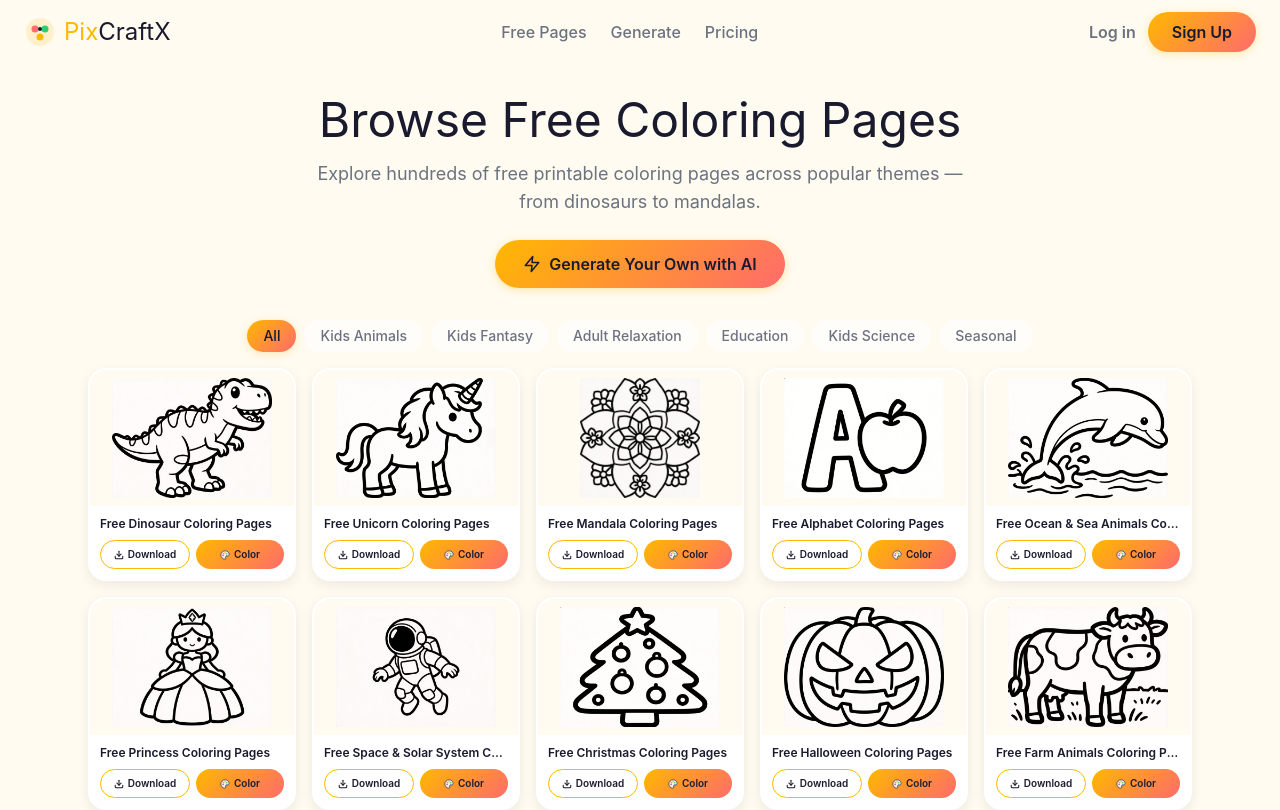
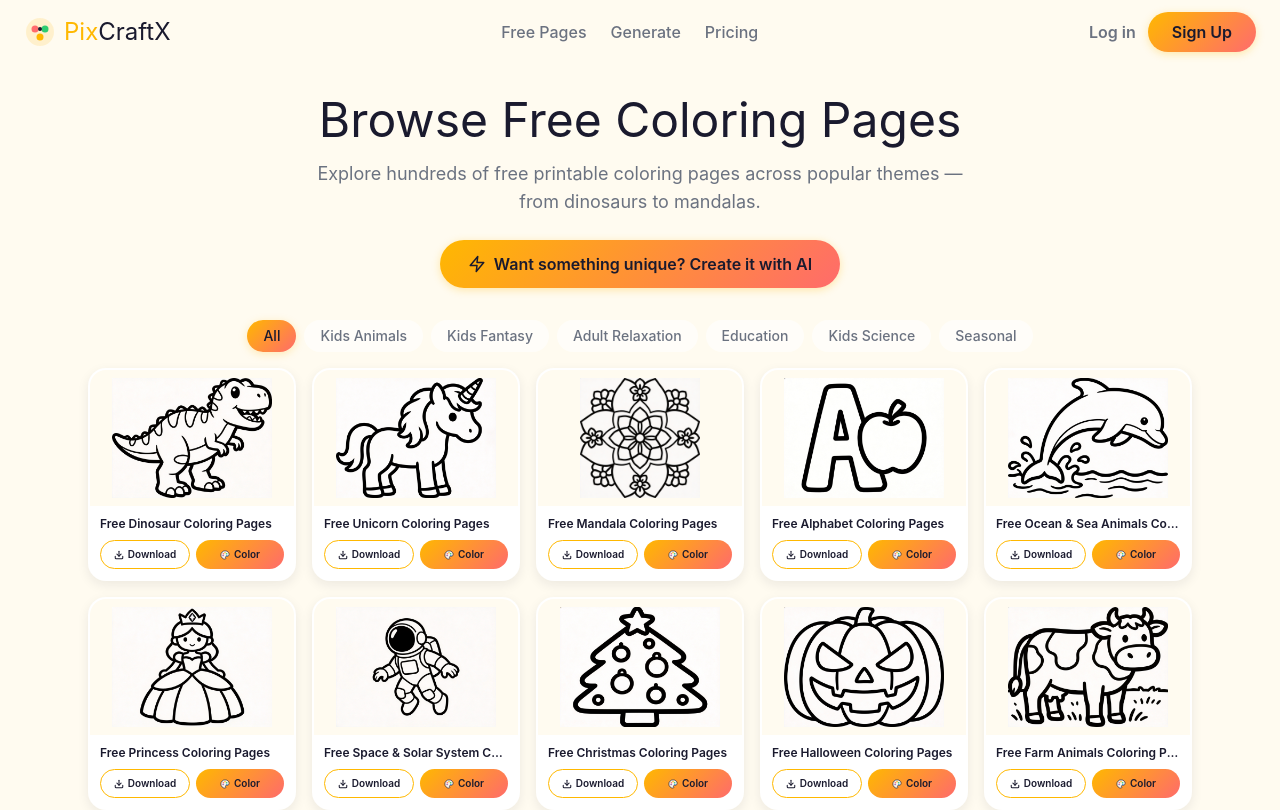
Before and after one commit to rinbs1120/pixcraftx, a Next.js app: page /free-coloring-pages in a window 1280 px wide. Shown: the top 810 px of the page. Built offline with nearby package versions, Linux system fonts and the light colour scheme; no server answers; a web font is replaced by a local one.

Commit message:
style: update Free Pages CTA text to guiding sentence

```diff
--- a/src/app/free-coloring-pages/page.tsx
+++ b/src/app/free-coloring-pages/page.tsx
@@ -42,7 +42,7 @@ export default function FreeColoringPages() {
             <svg xmlns="http://www.w3.org/2000/svg" width="18" height="18" viewBox="0 0 24 24" fill="none" stroke="currentColor" strokeWidth="2" strokeLinecap="round" strokeLinejoin="round">
               <polygon points="13 2 3 14 12 14 11 22 21 10 12 10 13 2" />
             </svg>
-            Generate Your Own with AI
+            Want something unique? Create it with AI
           </a>
         </section>
 
```
